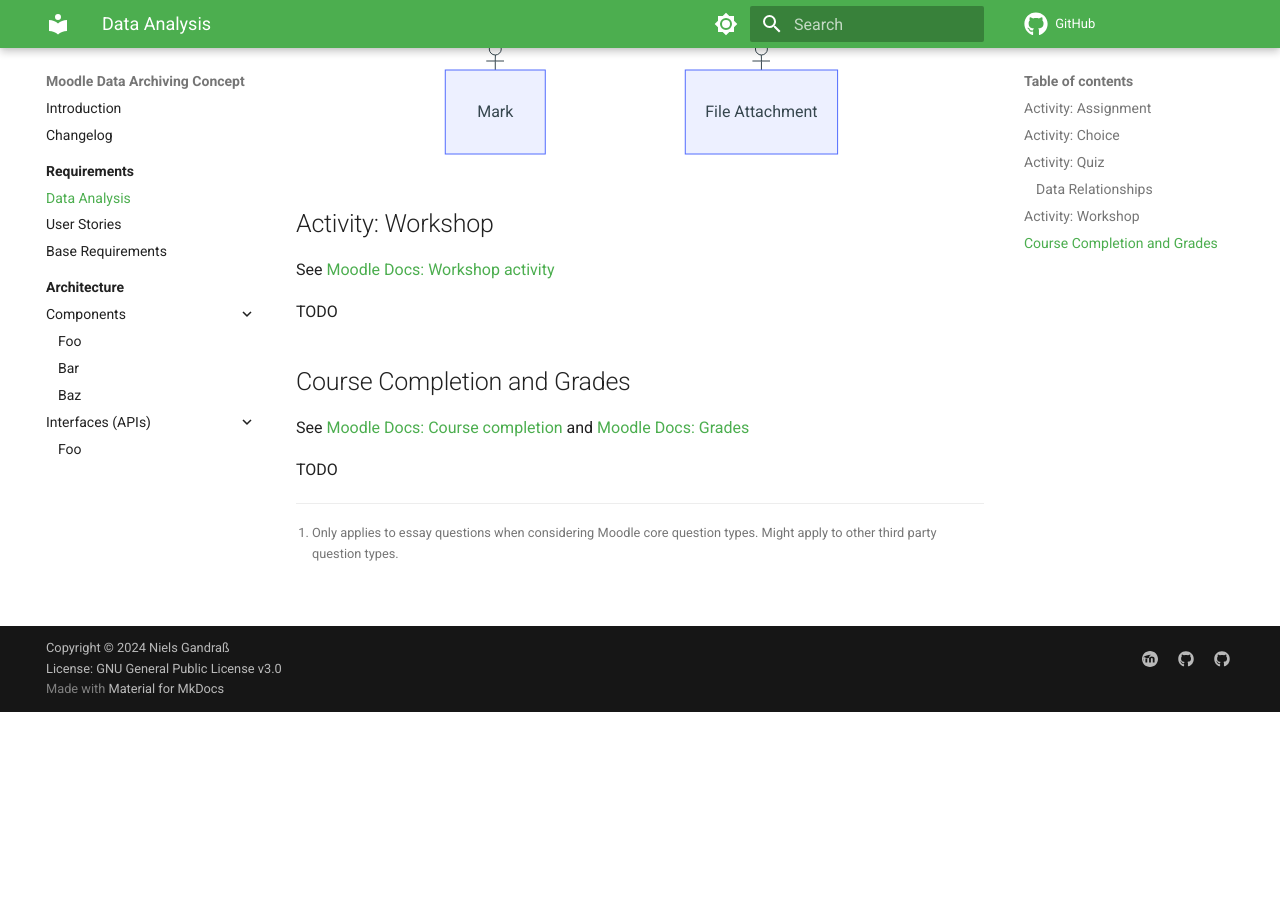
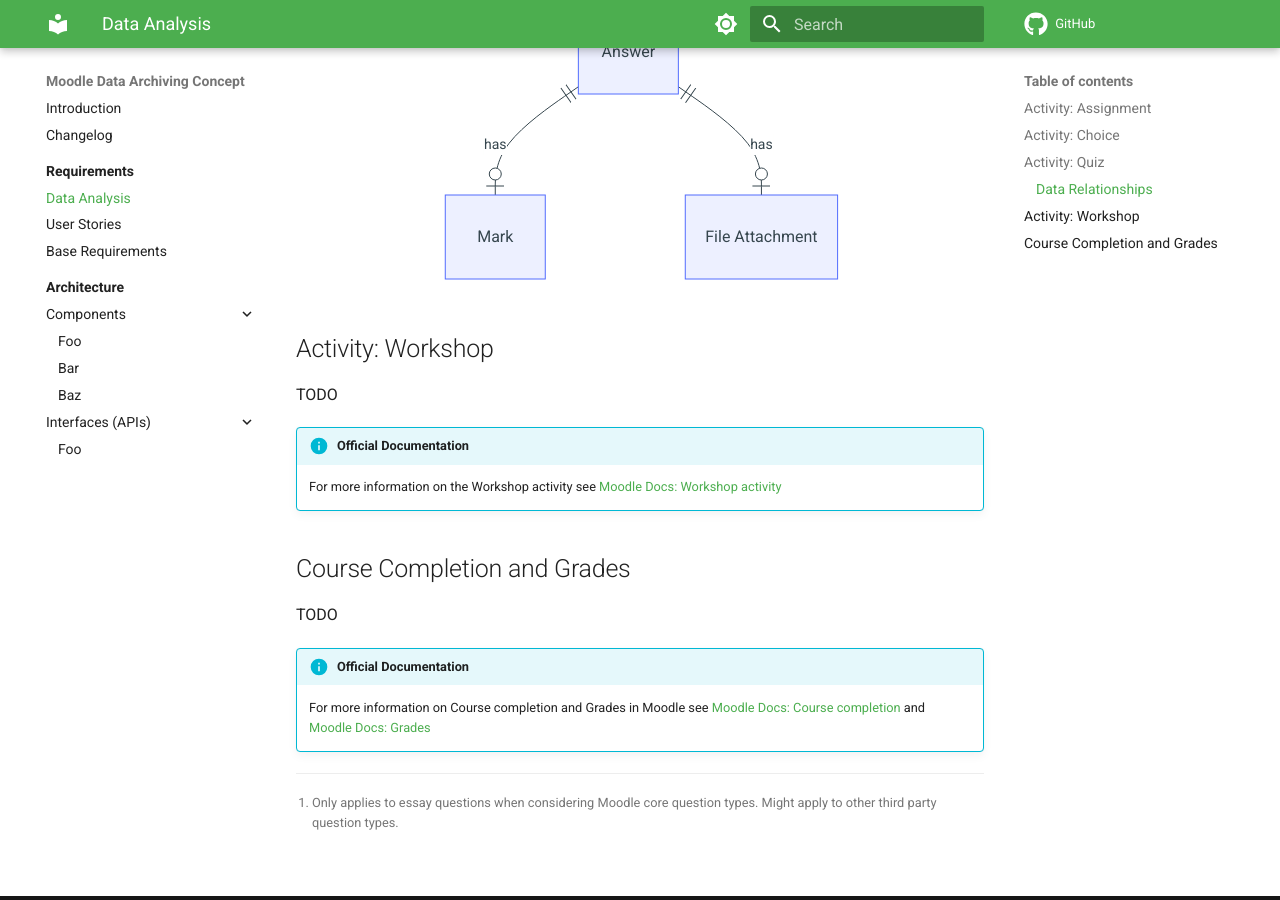
Before and after one commit to ngandrass/moodle-data-archiving-concept, an MkDocs documentation site: the page built from docs/requirements/data-analysis.md, in a window 1280 px wide and 900 px high, scrolled down 2491 px. Built offline with MkDocs 1.6.1 and Material for MkDocs 9.7.7, drawn with Linux system fonts in a browser that asks for light colours; comment, search, counter and statistics services are not loaded; before the commit the page ends 3203 px from its top, so only the background shows below that; some of the changed text lies outside the part shown.

Commit message:
Harmonize links to Moodle docs layout

```diff
--- a/docs/requirements/data-analysis.md
+++ b/docs/requirements/data-analysis.md
@@ -6,16 +6,20 @@ the context of a Moodle activity. Identified types of data are briefly described
 
 ## Activity: Assignment
 
-See [Moodle Docs: Assignment activity](https://docs.moodle.org/en/Assignment_activity)
+TODO
 
-TODO
+!!! info "Official Documentation"
+    For more information on the Assignment activity see
+    [Moodle Docs: Assignment activity](https://docs.moodle.org/en/Assignment_activity)
 
 
 ## Activity: Choice
 
-See [Moodle Docs: Choice activity](https://docs.moodle.org/en/Choice_activity)
+TODO
 
-TODO
+!!! info "Official Documentation"
+    For more information on the Choice activity see
+    [Moodle Docs: Choice activity](https://docs.moodle.org/en/Choice_activity)
 
 
 ## Activity: Quiz
@@ -31,7 +35,8 @@ graded automatically or manually by the teacher. The Quiz activity can also be c
 student after each attempt, and to show the correct answers after the quiz is closed.
 
 !!! info "Official Documentation"
-    For more information on the Quiz activity see [Moodle Docs: Quiz activity](https://docs.moodle.org/en/Quiz_activity)
+    For more information on the Quiz activity see
+    [Moodle Docs: Quiz activity](https://docs.moodle.org/en/Quiz_activity)
 
 ### Data Relationships
 - Quiz
@@ -75,14 +80,18 @@ erDiagram
 
 ## Activity: Workshop
 
-See [Moodle Docs: Workshop activity](https://docs.moodle.org/en/Workshop_activity)
+TODO
 
-TODO
+!!! info "Official Documentation"
+    For more information on the Workshop activity see
+    [Moodle Docs: Workshop activity](https://docs.moodle.org/en/Workshop_activity)
 
 
 ## Course Completion and Grades
 
-See [Moodle Docs: Course completion](https://docs.moodle.org/en/Course_completion) and
-[Moodle Docs: Grades](https://docs.moodle.org/en/Grade)
+TODO
 
-TODO
+!!! info "Official Documentation"
+    For more information on Course completion and Grades in Moodle see
+    [Moodle Docs: Course completion](https://docs.moodle.org/en/Course_completion) and
+    [Moodle Docs: Grades](https://docs.moodle.org/en/Grade)
```
